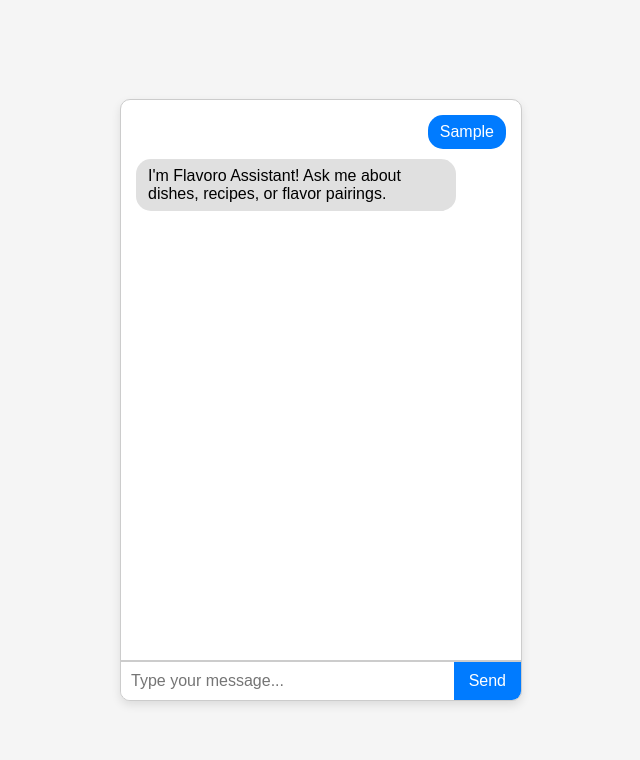
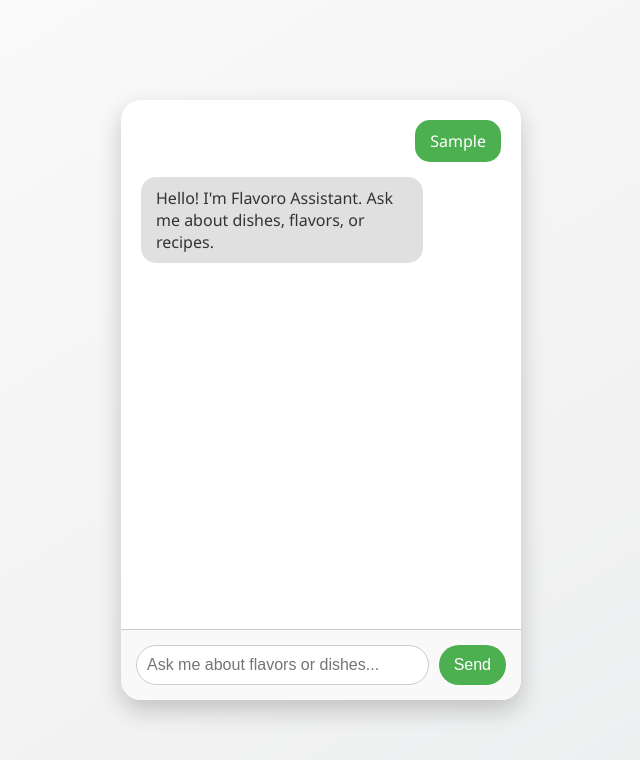
Before and after one commit to ctu2500043-a11y/KAMAKSHI, a plain HTML site: page index.html in a window 1280 px wide. Both pictures are taken after typing "Sample" into the empty fields and a click on the button "Send". Shown: the whole page, without its empty margins (319-959 px from the left). Drawn offline with Linux system fonts and the light colour scheme.

Commit message:
Update index.html

```diff
--- a/index.html
+++ b/index.html
@@ -1,3 +1,5 @@
+
+
 <!DOCTYPE html>
 <html lang="en">
 <head>
@@ -6,124 +8,119 @@
   <title>Flavoro Assistant Chatbot</title>
   <style>
     body {
-      font-family: Arial, sans-serif;
-      background-color: #f5f5f5;
+      margin: 0;
+      padding: 0;
+      font-family: 'Segoe UI', Tahoma, Geneva, Verdana, sans-serif;
+      background: linear-gradient(to bottom right, #fdfbfb, #ebedee);
       display: flex;
       justify-content: center;
       align-items: center;
       height: 100vh;
-      margin: 0;
     }
-    #chat-container {
+    #chat-card {
       width: 400px;
-      max-width: 90%;
+      max-width: 95%;
       height: 600px;
-      border: 1px solid #ccc;
-      border-radius: 10px;
       background-color: #fff;
+      border-radius: 20px;
+      box-shadow: 0 10px 25px rgba(0,0,0,0.2);
       display: flex;
       flex-direction: column;
       overflow: hidden;
-      box-shadow: 0 4px 10px rgba(0,0,0,0.1);
     }
-    #chat-box {
+    #messages {
       flex: 1;
-      padding: 15px;
+      padding: 20px;
       overflow-y: auto;
-      border-bottom: 1px solid #ccc;
     }
     .message {
-      margin-bottom: 10px;
-      padding: 8px 12px;
+      max-width: 70%;
+      margin-bottom: 15px;
+      padding: 10px 15px;
       border-radius: 15px;
-      max-width: 80%;
       clear: both;
     }
-    .user-message {
-      background-color: #007bff;
+    .user {
+      background-color: #4CAF50;
       color: #fff;
       float: right;
     }
-    .bot-message {
+    .bot {
       background-color: #e0e0e0;
+      color: #333;
       float: left;
     }
-    #chat-input {
+    #input-area {
       display: flex;
+      padding: 15px;
       border-top: 1px solid #ccc;
+      background-color: #f9f9f9;
     }
-    #chat-input input {
+    #input-area input {
       flex: 1;
       padding: 10px;
-      border: none;
+      border-radius: 20px;
+      border: 1px solid #ccc;
       outline: none;
       font-size: 16px;
     }
-    #chat-input button {
+    #input-area button {
       padding: 10px 15px;
+      margin-left: 10px;
       border: none;
-      background-color: #007bff;
+      border-radius: 20px;
+      background-color: #4CAF50;
       color: #fff;
+      font-size: 16px;
       cursor: pointer;
-      font-size: 16px;
     }
-    #chat-input button:hover {
-      background-color: #0056b3;
+    #input-area button:hover {
+      background-color: #45a049;
     }
   </style>
 </head>
 <body>
 
-<div id="chat-container">
-  <div id="chat-box"></div>
-  <div id="chat-input">
-    <input type="text" id="user-input" placeholder="Type your message..." />
+<div id="chat-card">
+  <div id="messages"></div>
+  <div id="input-area">
+    <input type="text" id="user-input" placeholder="Ask me about flavors or dishes..." />
     <button onclick="sendMessage()">Send</button>
   </div>
 </div>
 
 <script>
-  const chatBox = document.getElementById('chat-box');
+  const messages = document.getElementById('messages');
   const userInput = document.getElementById('user-input');
 
-  // Function to add messages to chat
-  function addMessage(message, sender) {
-    const messageDiv = document.createElement('div');
-    messageDiv.classList.add('message');
-    messageDiv.classList.add(sender === 'user' ? 'user-message' : 'bot-message');
-    messageDiv.textContent = message;
-    chatBox.appendChild(messageDiv);
-    chatBox.scrollTop = chatBox.scrollHeight;
+  function addMessage(text, sender) {
+    const msg = document.createElement('div');
+    msg.classList.add('message', sender);
+    msg.textContent = text;
+    messages.appendChild(msg);
+    messages.scrollTop = messages.scrollHeight;
   }
 
-  // Function to simulate sending a message
   function sendMessage() {
-    const message = userInput.value.trim();
-    if (!message) return;
-
-    addMessage(message, 'user');
+    const text = userInput.value.trim();
+    if (!text) return;
+    addMessage(text, 'user');
     userInput.value = '';
 
-    // Placeholder for chatbot response
+    // Simulate bot response
     setTimeout(() => {
-      const botResponse = getBotResponse(message);
-      addMessage(botResponse, 'bot');
+      const response = getBotResponse(text);
+      addMessage(response, 'bot');
     }, 500);
   }
 
-  // Example function to generate bot responses (replace with actual API call)
-  function getBotResponse(message) {
-    // Simple example responses
-    if (message.toLowerCase().includes('pancake')) {
-      return "I love pancakes! Do you want a recipe or flavor suggestions?";
-    } else if (message.toLowerCase().includes('chocolate')) {
-      return "Chocolate pairs well with strawberries and bananas!";
-    } else {
-      return "I'm Flavoro Assistant! Ask me about dishes, recipes, or flavor pairings.";
-    }
+  function getBotResponse(text) {
+    text = text.toLowerCase();
+    if (text.includes('pancake')) return "Yum! Pancakes are great. Do you want a recipe or topping ideas?";
+    if (text.includes('chocolate')) return "Chocolate pairs wonderfully with strawberries, bananas, and nuts!";
+    return "Hello! I'm Flavoro Assistant. Ask me about dishes, flavors, or recipes.";
   }
 
-  // Allow pressing Enter to send message
   userInput.addEventListener('keypress', function(e) {
     if (e.key === 'Enter') sendMessage();
   });
```
